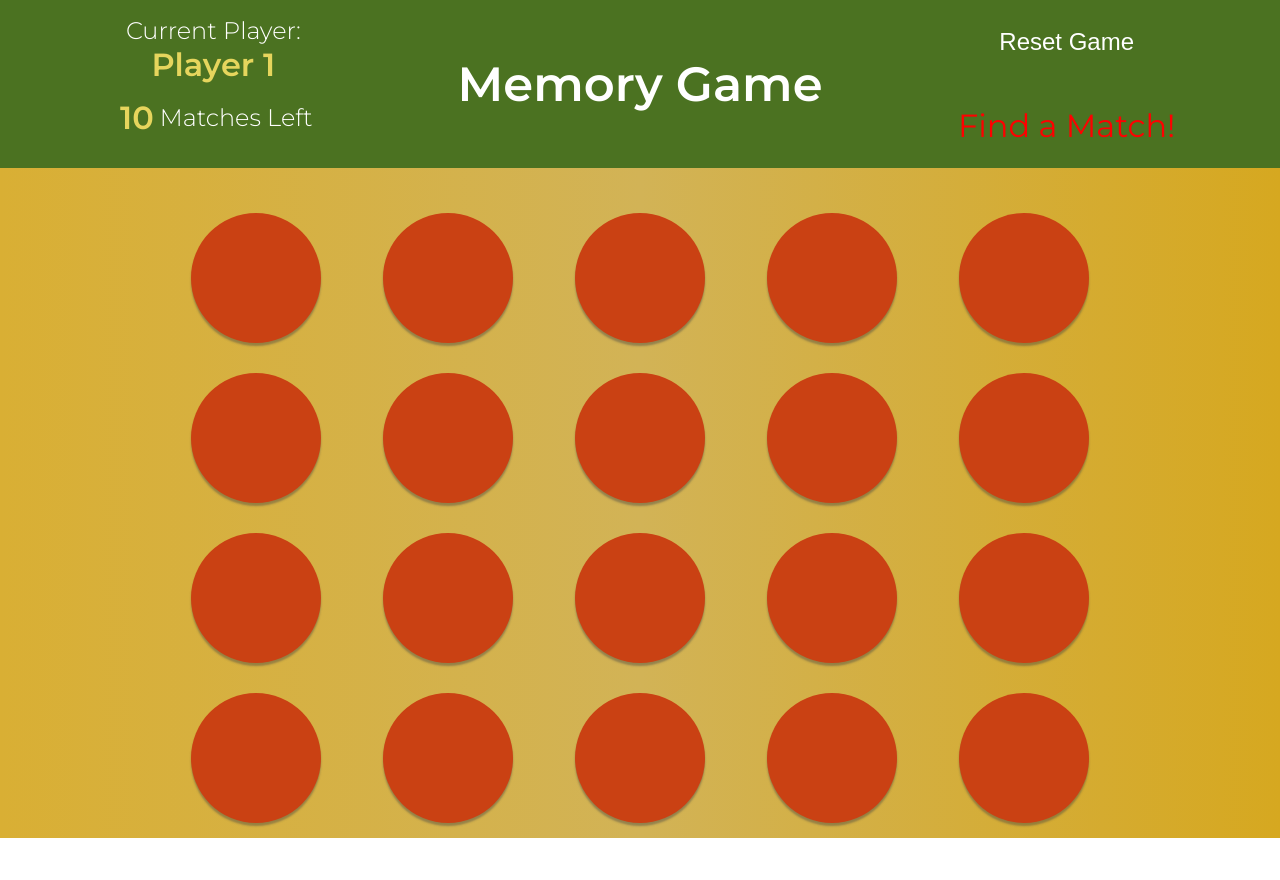
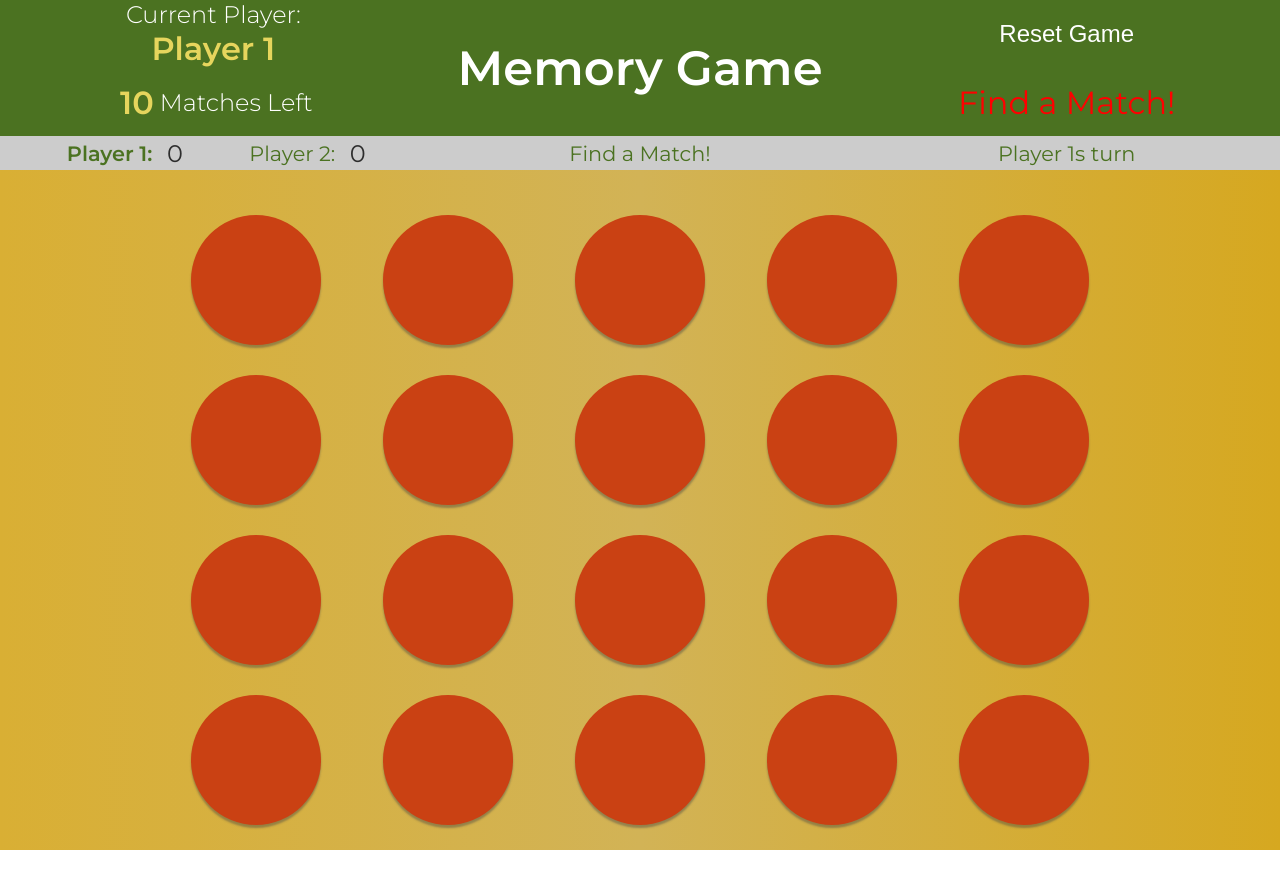
Before and after one commit to benjamhawk/React-Memory-Game, a React (Create React App) app: page / in a window 1280 px wide. Built offline with nearby package versions, Linux system fonts and the light colour scheme.

Commit message:
add scores to message bar

```diff
--- /dev/null
+++ b/src/components/Header/GameScores.tsx
@@ -0,0 +1,43 @@
+import React from 'react'
+import { GameScoresContainer } from './styled-components/GameScoresContainer'
+import { PlayerNameText } from './styled-components/PlayerNameText'
+import { PlayerScoreText } from './styled-components/PlayerScoreText'
+import { connect } from 'react-redux'
+import { AppState } from '../../redux'
+import { GameDataModel } from '../../models/GameData'
+
+type Props = {
+  gameData: GameDataModel
+}
+
+const GameScores = ({ gameData }: Props) => {
+  return (
+    <GameScoresContainer>
+      <PlayerNameText
+        isCurrentPlayer={gameData.currentPlayer === 1}
+      >
+        Player 1:
+      </PlayerNameText>
+      <PlayerScoreText>
+        {gameData.scores.player1}
+      </PlayerScoreText>
+      <PlayerNameText
+        isCurrentPlayer={gameData.currentPlayer === 2}
+      >
+        Player 2:
+      </PlayerNameText>
+      <PlayerScoreText>
+        {gameData.scores.player2}
+      </PlayerScoreText>
+
+    </GameScoresContainer>
+  )
+}
+
+const mapStateToProps = (state: AppState) => {
+  return {
+    gameData: state.gameData
+  }
+}
+
+export default connect(mapStateToProps)(GameScores)
--- /dev/null
+++ b/src/components/Header/MessageBar.tsx
@@ -0,0 +1,13 @@
+import React from 'react'
+import { Div } from './styled-components/MessageBarStyle'
+import GameScores from './GameScores'
+
+export const MessageBar = () => {
+  return (
+    <Div>
+      <GameScores />
+      <p>Find a Match!</p>
+      <p>Player 1s turn</p>
+    </Div>
+  )
+}
--- a/src/components/Header/index.tsx
+++ b/src/components/Header/index.tsx
@@ -1,13 +1,14 @@
 import React from 'react'
+import { connect } from 'react-redux'
 
 import { HeaderContainer } from './styled-components/HeaderContainer'
 import { GameData } from './GameData'
 import { Title } from './styled-components/Title'
 import ResetButton from './ResetButton'
+import { MessageBar } from './MessageBar'
 import FeedbackText from './FeedbackText'
 import { AppState } from '../../redux'
 import { GameDataModel } from '../../models/GameData'
-import { connect } from 'react-redux'
 
 type HeaderProps = {
   gameData: GameDataModel
@@ -23,6 +24,7 @@ function Header ({
       </Title>
       <ResetButton />
       <FeedbackText />
+      <MessageBar />
     </HeaderContainer>
   )
 }
--- /dev/null
+++ b/src/components/Header/styled-components/GameScoresContainer.tsx
@@ -0,0 +1,10 @@
+import styled from 'styled-components'
+
+export const GameScoresContainer = styled.p`
+  width: 100%;
+  height: 100%;
+  display: grid;
+  grid-template-columns: 1fr .2fr 1fr .2fr .4fr;
+  align-items: center;
+  justify-items: end;
+`
--- a/src/components/Header/styled-components/HeaderContainer.tsx
+++ b/src/components/Header/styled-components/HeaderContainer.tsx
@@ -5,7 +5,7 @@ export const HeaderContainer = styled.div`
   grid-row: 1/2;
   grid-column: 1/4;
   grid-template-columns: repeat(3, 1fr);
-  grid-template-rows: 1fr 1fr;
+  grid-template-rows: 1fr 1fr .5fr;
   align-items: center;
   justify-content: center;
   width: 100%;
--- /dev/null
+++ b/src/components/Header/styled-components/MessageBarStyle.tsx
@@ -0,0 +1,19 @@
+import styled from 'styled-components'
+
+export const Div = styled.div`
+ display: grid;
+ grid-row: 3/4;
+ grid-column: 1/4;
+ grid-template-columns: 1fr 1fr 1fr;
+ align-items: center;
+ justify-items: center;
+ width: 100%;
+ height: 100%;
+ background-color: ${props => props.theme.messageBarBgColor};
+ color: ${props => props.theme.messageBarFontColor};
+
+ & p {
+   margin: 0;
+   font-size: 1.3rem;
+ }
+`
--- /dev/null
+++ b/src/components/Header/styled-components/PlayerNameText.tsx
@@ -0,0 +1,12 @@
+import styled from 'styled-components'
+
+type Props = {
+  isCurrentPlayer: boolean,
+}
+
+export const PlayerNameText = styled.span`
+  font-weight: ${(props: Props) => props.isCurrentPlayer ? '600' : '400'};
+  /* display: ${(props: Props) => props.isCurrentPlayer ? 'list-item' : 'block'};
+  list-style-type: disc; */
+  /* list-style-position: inside; */
+`
--- /dev/null
+++ b/src/components/Header/styled-components/PlayerScoreText.tsx
@@ -0,0 +1,6 @@
+import styled from 'styled-components'
+
+export const PlayerScoreText = styled.span`
+  color: ${props => props.theme.messageBarScoreColor};
+  font-size: 1.5rem;
+`
--- a/src/themes.tsx
+++ b/src/themes.tsx
@@ -3,6 +3,9 @@ export type Theme = {
   fontColor: string
   headerBgColor: string,
   headerDataColor: string
+  messageBarFontColor: string,
+  messageBarBgColor: string,
+  messageBarScoreColor: string,
   warningColor: string
   bgColor: string,
   cardColor: string,
@@ -14,9 +17,11 @@ export const animalTheme: Theme = {
   fontColor: '#FFF',
   headerBgColor: '#4B7221',
   headerDataColor: '#E6D55D',
+  messageBarFontColor: '#4B7221',
+  messageBarScoreColor: '#2d2d2d',
+  messageBarBgColor: '#CCC',
   warningColor: 'red',
   bgColor: 'linear-gradient(90deg, rgba(217,175,52) 0%, rgba(210,179,86) 50%, rgba(214,168,32) 100%)',
   cardColor: '#CA4113',
   cardShadow: '#44434370'
-
 }
```
